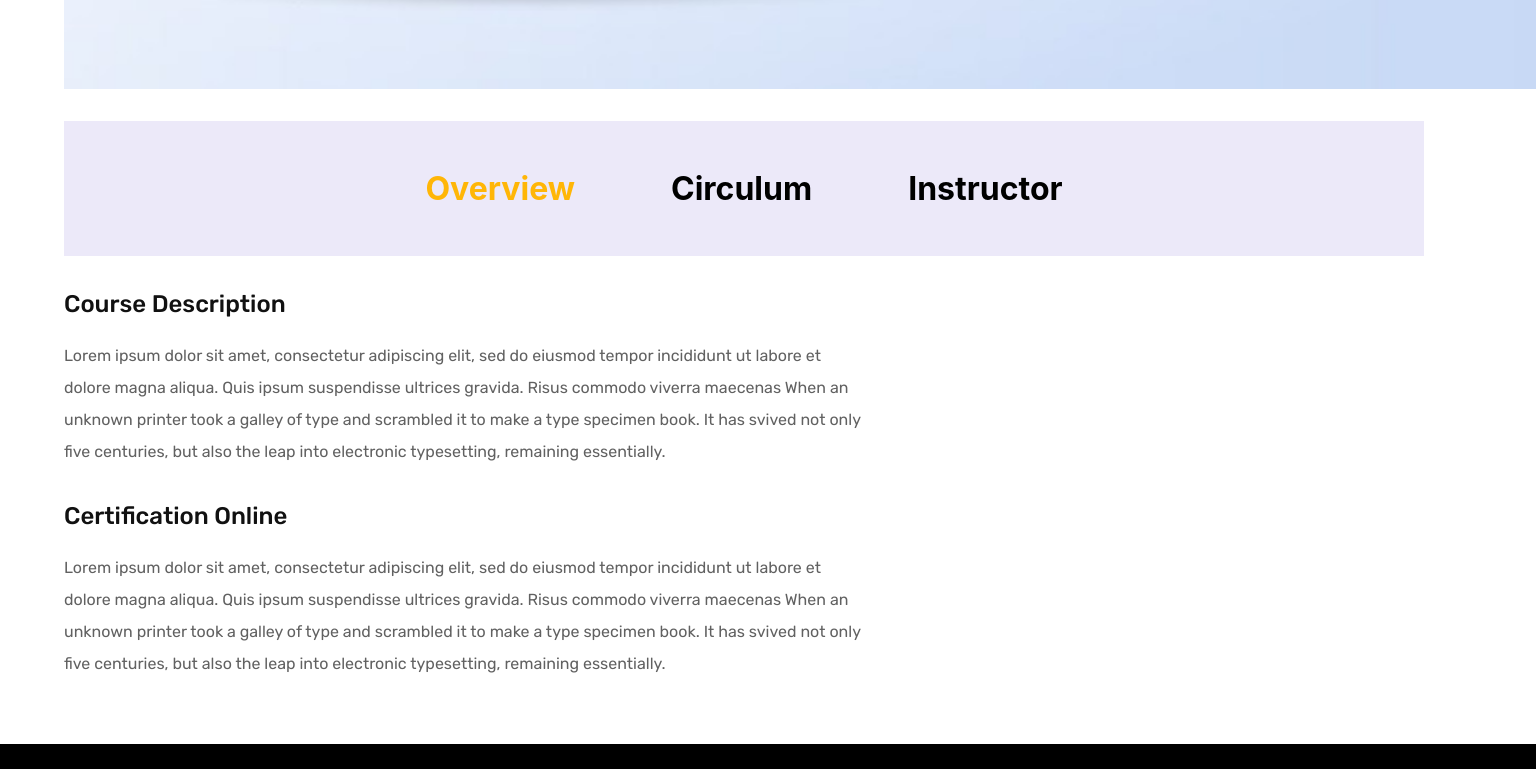
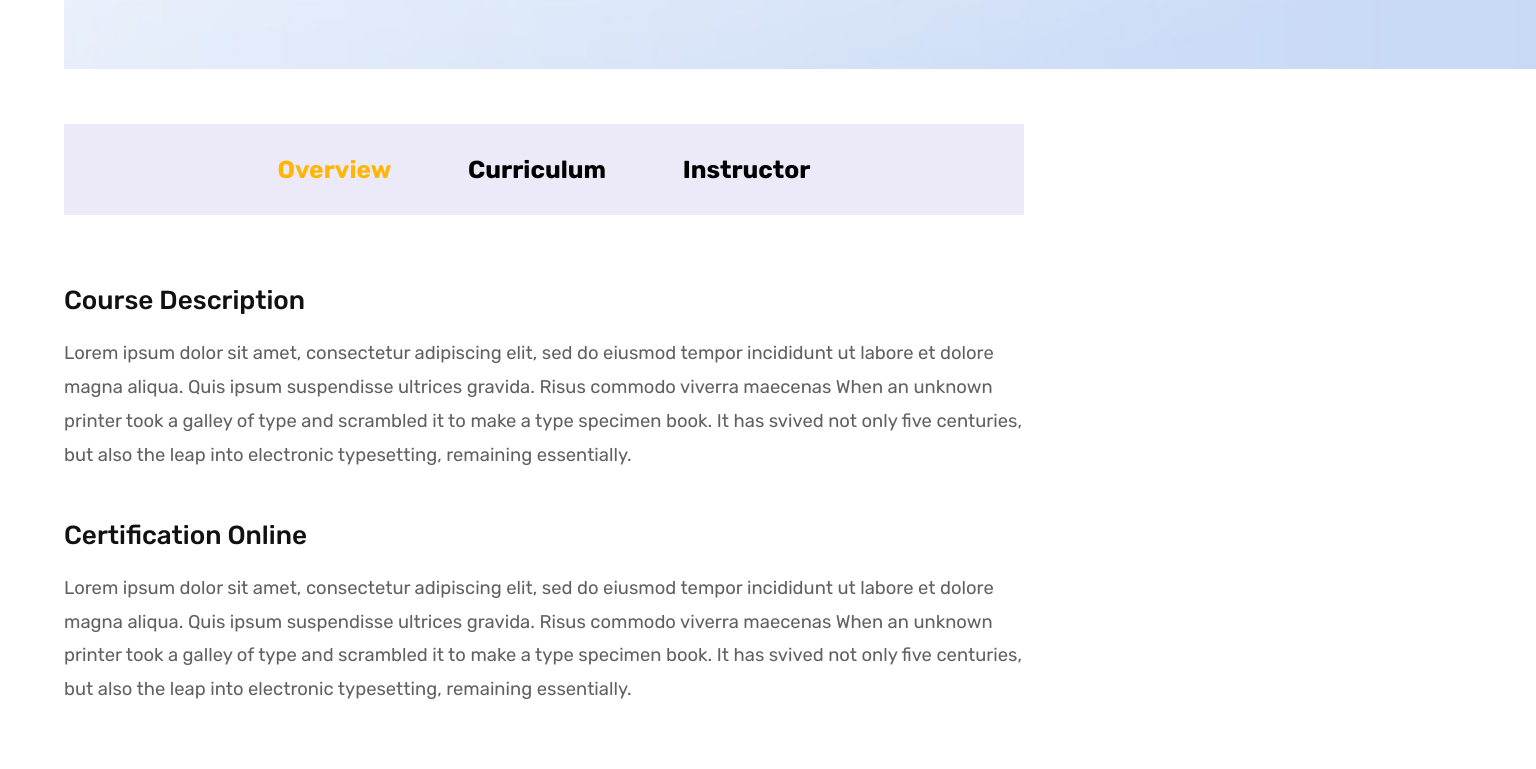
Before and after one commit to pavandudla/TechnologyCollaboration, a React (Create React App) app: page /django in a window 1536 px wide. Shown: the part 1275-2044 px from the top of the page. Built offline with nearby package versions, Linux system fonts and the light colour scheme.

Commit message:
added viewport width for django

```diff
--- a/src/Components/Django_Component/Django.css
+++ b/src/Components/Django_Component/Django.css
@@ -127,6 +127,9 @@
 }
 
 @media screen and (min-width: 1440px) and (max-width: 2560px) {
+    .python_subContainer .python_subContainer_heading2{
+        font-size: 2vw;
+    }
     .django_curriculum_maincontainer{
         border: 1px solid #bebebe;
         width:91rem ;
@@ -147,16 +150,39 @@
         font-size: 2.3rem;
         padding-bottom: 2rem;
     }
-    .django_overview{
-        background-color:  #ece9f9;
-        padding: 3rem;
-        display: flex;
-        gap: 6rem;
-        width: 85rem;
-        justify-content:center;
-        font-size: 2rem;
-    }
-    .python_subContainer .python_subContainer_heading2{
-        font-size: 3rem;
-    }
+
+     .django_overview{
+        font-size: 1.6vw;
+        padding: 2vw;
+        width: 100%;
+        max-width: 62.5vw;
+        gap: 5vw;
+        font-family: "Rubik";
+        margin-top: 1.5vw;
+        box-sizing: border-box;
+     }
+     .django_overview h4::after {
+        bottom: -2vw;
+        border-bottom: 4px solid orange;
+     }
+     .content .overview_maincontainer{
+        margin-top: 1.5vw;
+     }
+     .content .overview_maincontainer h2{
+        font-size: 1.7vw;
+        margin-top: 1vw;
+     }
+     .content .overview_maincontainer p{
+        font-size: 1.2vw;
+        width: 62.5vw;
+        line-height: 2.2vw;
+        margin-top: 1vw;
+     }
+     .django_curriculum_maincontainer{
+        width: 62.5vw;
+     }
+     .django_curriculum_maincontainer .curriculum_maincontainer-heading{
+        border-bottom: none;
+     }
+
 }
--- a/src/Components/Django_Component/Django.js
+++ b/src/Components/Django_Component/Django.js
@@ -59,7 +59,7 @@ const Django=()=>{
             <img src={django_img} width={800} height={400}/>
             <div className='django_overview'>
                 <h4 onClick={showOverview} className={activeSection === 'overview' ? 'active-tab' : ''}>Overview</h4>
-                <h4 onClick={showCurriculum} className={activeSection === 'curriculum' ? 'active-tab' : ''}>Circulum</h4>
+                <h4 onClick={showCurriculum} className={activeSection === 'curriculum' ? 'active-tab' : ''}>Curriculum</h4>
                 <h4 onClick={showInstructor} className={activeSection === 'instructor' ? 'active-tab' : ''}>Instructor</h4>
 
             </div>
@@ -79,10 +79,10 @@ const Django=()=>{
 
         {activeSection === 'curriculum' && (
           <div className='django_curriculum_maincontainer'>
-          <h2 className='curriculum_maincontainer-heading'>Django Curriculum</h2>
-          <div className='playbtn_container'>
-          {django_basic_minusShow ?
-            (<>
+            <h2 className='curriculum_maincontainer-heading'>Django Curriculum</h2>
+            <div className='playbtn_container'>
+            {django_basic_minusShow ?
+              (<>
                       <h3>Introduction to Django bascis <TiMinus onClick={django_basic_plus_minus_Onclick} className='python_minus_btn' /></h3>
                       <div className='playbtn_subcontainer'>
                         <LuPlay className='play_btn' />
```
